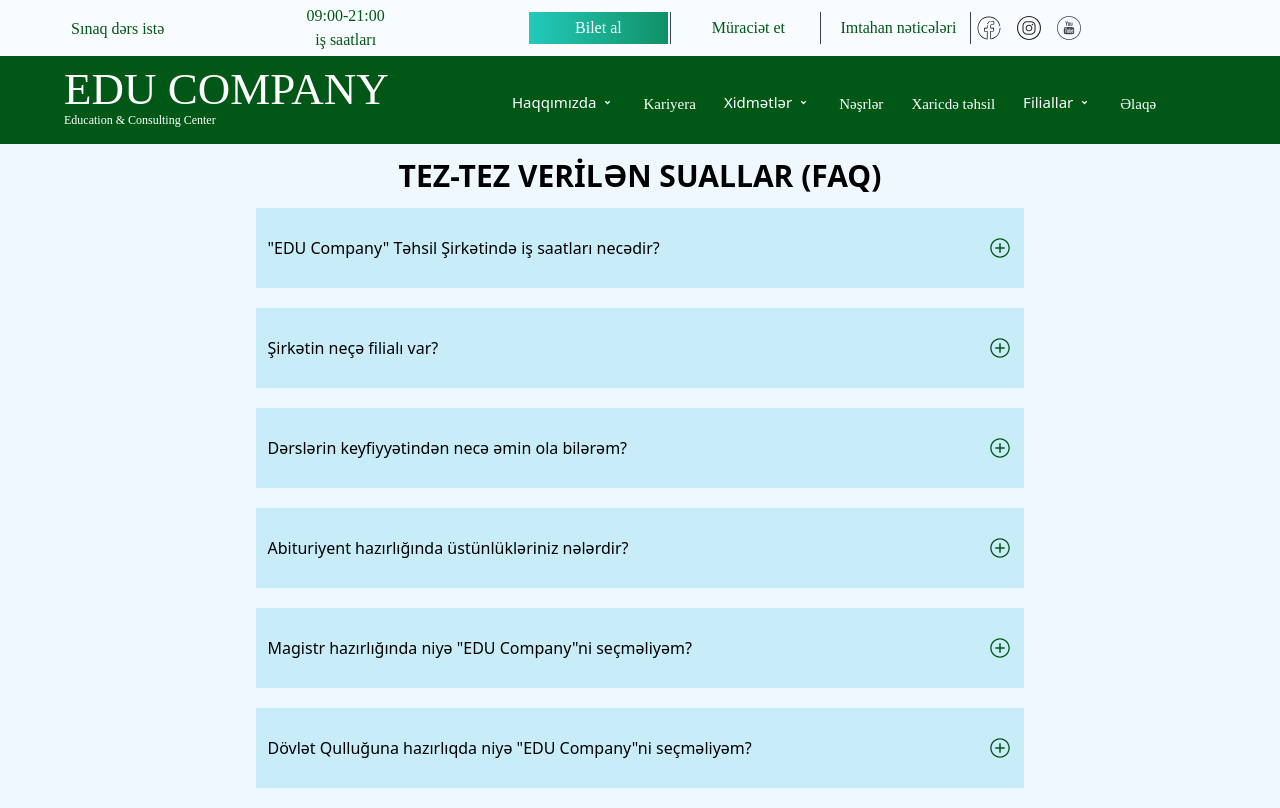
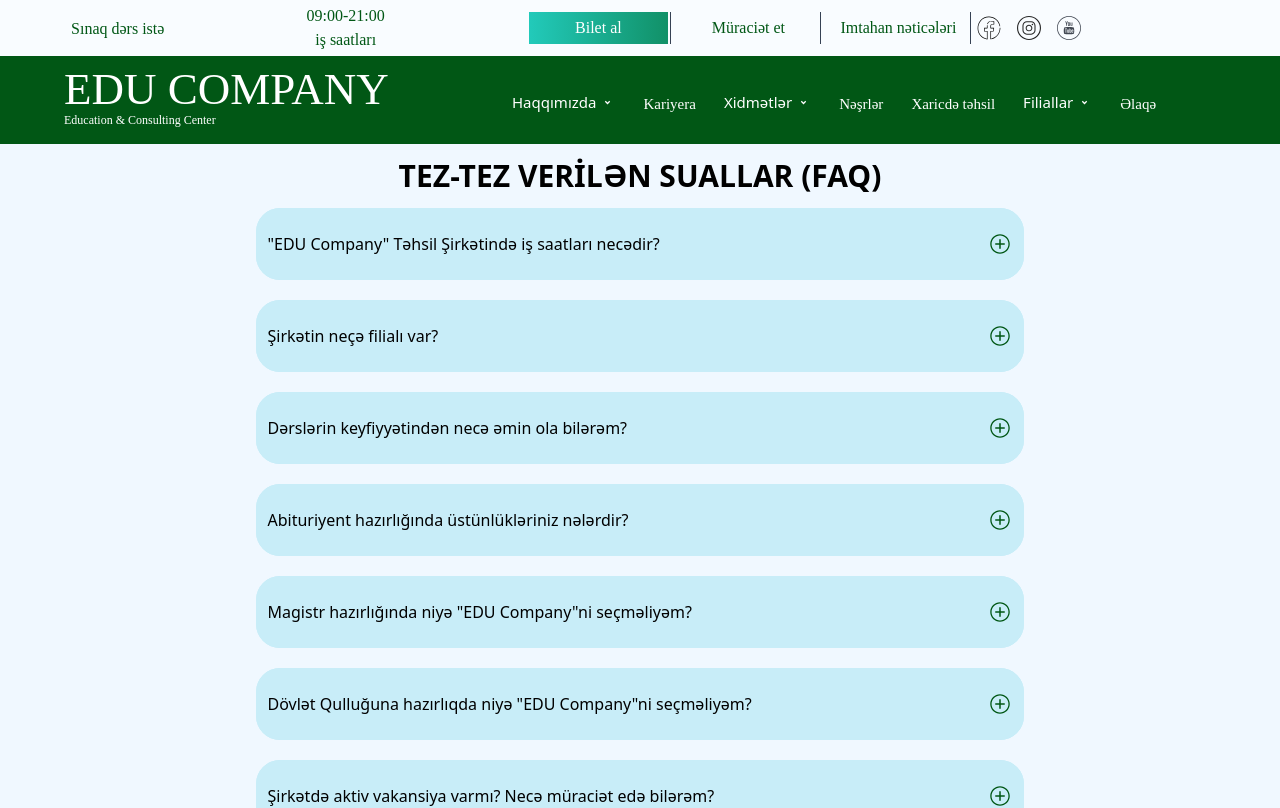
Before and after one commit to mammadovailaha/Final-project, a React (Vite) app: page /about/faq in a window 1280 px wide. Shown: the top 808 px of the page. Built offline with nearby package versions, Linux system fonts and the light colour scheme.

Commit message:
faq item

```diff
--- a/src/components/FaqItem.tsx
+++ b/src/components/FaqItem.tsx
@@ -1,31 +1,37 @@
 import React from "react";
-import { IoIosAddCircleOutline } from "react-icons/io";
-import { IoIosRemoveCircleOutline } from "react-icons/io";
+import { IoIosAddCircleOutline, IoIosRemoveCircleOutline } from "react-icons/io";
 
 interface FaqItemProps {
+  id: number;
   question: string;
   answer: string;
+  isOpen: boolean;
+  onToggle: (id: number) => void;
 }
 
-const FaqItem: React.FC<FaqItemProps> = ({ question, answer }) => {
-  const [isOpen, setIsOpen] = React.useState(false);
-  const toggleOpen = () => {
-    setIsOpen(!isOpen);
-  };
-
+const FaqItem: React.FC<FaqItemProps> = ({ id, question, answer, isOpen, onToggle }) => {
   return (
-    <div className={`max-w-lg md:min-w-3xl flex flex-col items-center  bg-[#c8edf8] ${isOpen ? "h-20 md:h-30 justify-start " : "h-10 md:h-20 justify-center"}`}>
+    <div
+      className={`max-w-lg md:min-w-3xl flex flex-col items-center bg-[#c8edf8] rounded-3xl ${
+        isOpen ? "h-20 md:h-40 justify-start" : "h-10 md:h-18 justify-center"
+      }`}
+    >
       <div
-        onClick={toggleOpen}
-        className={`w-[97%] flex justify-between items-center ${isOpen? "h-5 md:h-8 bg-[#b0d8f0]": "h-full bg-[#c8edf8]"} p-4 cursor-pointer transition-colors duration-300`}>
-        <p>{question}</p>
-        <div className="cursor-pointer text-2xl text-[#015715] hover:text-[#22caba] transition-colors duration-300">
-          {isOpen ? <IoIosRemoveCircleOutline /> : <IoIosAddCircleOutline />}
+        onClick={() => onToggle(id)}
+        className={`w-full flex justify-center items-center rounded-3xl ${
+          isOpen ? "h-5 md:h-18 bg-[#b0d8f0]" : "h-full bg-[#c8edf8]"
+        } p-4 cursor-pointer transition-colors duration-700 ease-in-out`}
+      >
+        <div className="w-[97%] flex justify-between items-center">
+          <p className="text-sm md:text-[16px]">{question}</p>
+          <div className="cursor-pointer text-2xl text-[#015715] hover:text-[#22caba] transition-colors duration-700 ease-in-out">
+            {isOpen ? <IoIosRemoveCircleOutline /> : <IoIosAddCircleOutline />}
+          </div>
         </div>
       </div>
       {isOpen && (
-        <div className="">
-          <p>{answer}</p>
+        <div className="w-full flex justify-center items-center px-5 py-4 h-20 text-[#015715] transition-all duration-700 ease-in-out">
+          <p className="text-xs md:text-sm w-[97%] whitespace-pre-line">{answer}</p>
         </div>
       )}
     </div>
--- a/src/pages/About/FAQ.tsx
+++ b/src/pages/About/FAQ.tsx
@@ -77,6 +77,10 @@
 ];
 
 const FAQ = () => {
+  const [activeId, setActiveId] = React.useState<number | null>(null);
+  const handleToggle = (id: number) => {
+    setActiveId((prev) => (prev === id ? null : id)); // eyni id kliklənəndə bağla
+  };
   return (
     <div className="w-full flex flex-col items-center justify-center bg-[#f0f8ff] ">
       <h1 className="text-2xl leading-8 font-bold md:text-3xl md:leading-16">
@@ -86,8 +90,11 @@
         {faqData.map((item) => (
           <FaqItem
             key={item.id}
+            id={item.id}
             question={item.question}
             answer={item.answer}
+            isOpen={item.id === activeId}
+            onToggle={handleToggle}
           />
         ))}
       </div>
```
